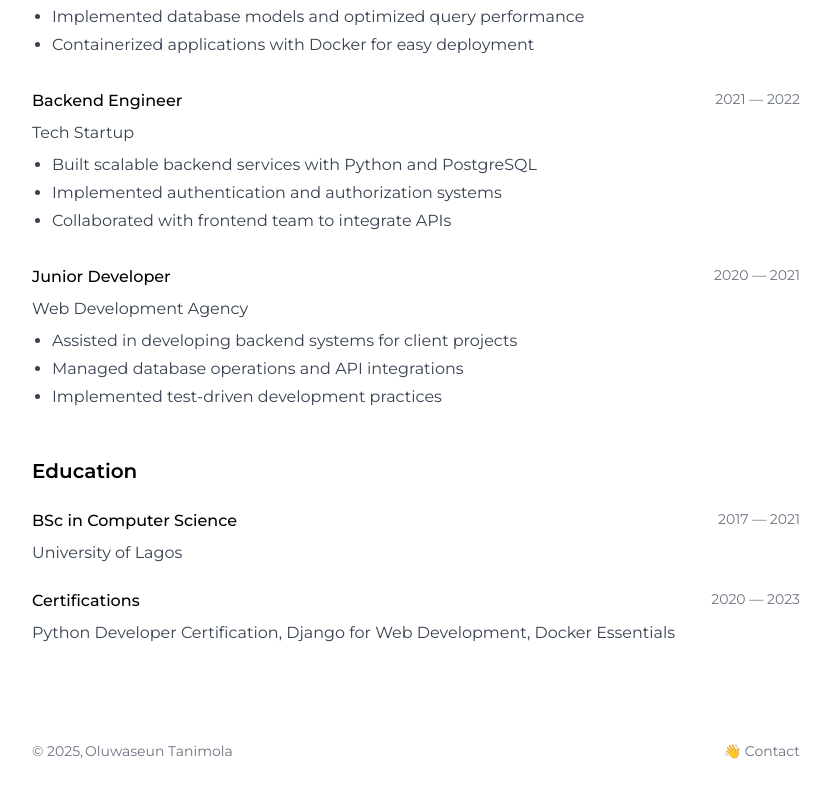
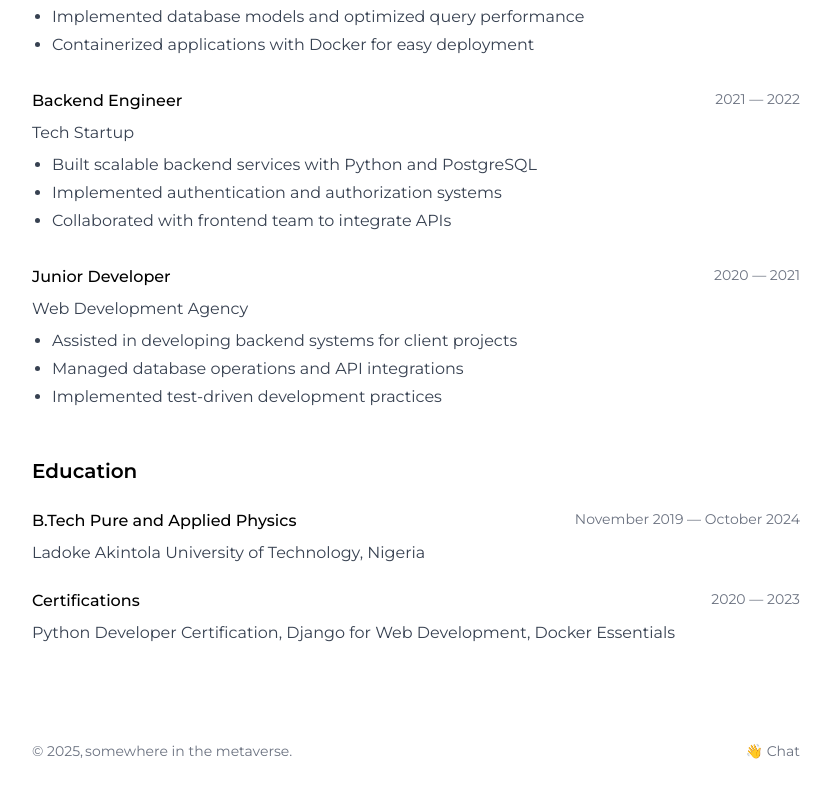
Before and after one commit to Oluwaseun241/oluwaseun.wtf, a Next.js app: page /career in a window 1280 px wide. Shown: the part 347-1140 px from the top of the page, without its empty margins (224-1054 px from the left). Built offline with nearby package versions, Linux system fonts and the light colour scheme.

Commit message:
chore: update personal and educational details in portfolio, including skills and footer text

```diff
--- a/app/career/page.tsx
+++ b/app/career/page.tsx
@@ -96,10 +96,16 @@ export default function CareerPage() {
               <div className="space-y-6">
                 <div className="space-y-2">
                   <div className="flex justify-between items-start">
-                    <h3 className="font-medium">BSc in Computer Science</h3>
-                    <span className="text-gray-500 text-sm">2017 — 2021</span>
+                    <h3 className="font-medium">
+                      B.Tech Pure and Applied Physics
+                    </h3>
+                    <span className="text-gray-500 text-sm">
+                      November 2019 — October 2024
+                    </span>
                   </div>
-                  <p className="text-gray-700">University of Lagos</p>
+                  <p className="text-gray-700">
+                    Ladoke Akintola University of Technology, Nigeria
+                  </p>
                 </div>
 
                 <div className="space-y-2">
--- a/app/components/global/Footer.tsx
+++ b/app/components/global/Footer.tsx
@@ -16,10 +16,10 @@ export function Footer({ className = "" }: FooterProps) {
       className={`flex justify-between pt-12 text-sm text-gray-500 ${className}`}
     >
       <div className="flex items-center gap-0.5">
-        © {new Date().getFullYear()}, <p>Oluwaseun Tanimola</p>
+        © {new Date().getFullYear()}, <p>somewhere in the metaverse.</p>
       </div>
       <Link href="/contact" className="relative group">
-        <span className="cursor-pointer">👋 Contact</span>
+        <span className="cursor-pointer">👋 Chat</span>
         <span className="absolute left-0 right-0 bottom-0 h-px bg-gray-300 transform scale-x-0 group-hover:scale-x-100 transition-transform origin-left"></span>
       </Link>
     </motion.div>
--- a/app/page.tsx
+++ b/app/page.tsx
@@ -31,9 +31,10 @@ export default function Home() {
             className="prose max-w-none"
           >
             <p className="text-lg text-gray-700">
-              I'm a Backend Engineer based in Nigeria. I specialize in Python,
-              Django, and FastAPI to build robust, scalable web applications and
-              RESTful APIs.
+              I'm a B.Tech Physics student at Ladoke Akintola University of
+              Technology and a Backend Engineer based in Nigeria. I specialize
+              in Python, Django, and FastAPI to build robust, scalable web
+              applications and RESTful APIs.
             </p>
 
             <p className="text-lg text-gray-700 mt-4">
@@ -86,6 +87,7 @@ export default function Home() {
               <h2 className="text-xl font-semibold mb-4">Skills</h2>
               <ul className="space-y-2">
                 <li className="text-gray-700">Python, Django, FastAPI</li>
+                <li className="text-gray-700">JavaScript, TypeScript</li>
                 <li className="text-gray-700">PostgreSQL, MongoDB, SQLite</li>
                 <li className="text-gray-700">Docker, Git, RESTful APIs</li>
               </ul>
```
Also changed, not shown: app/schema.json (+11 -3 lines).
